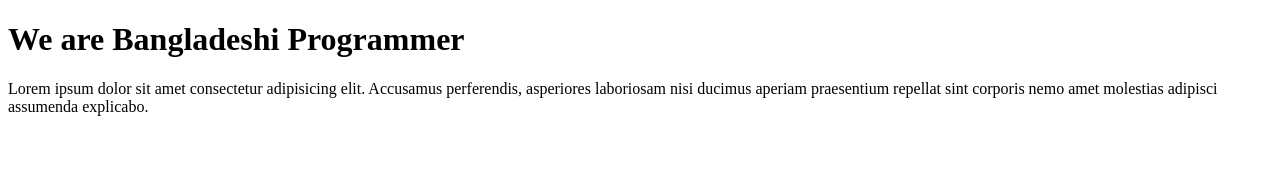
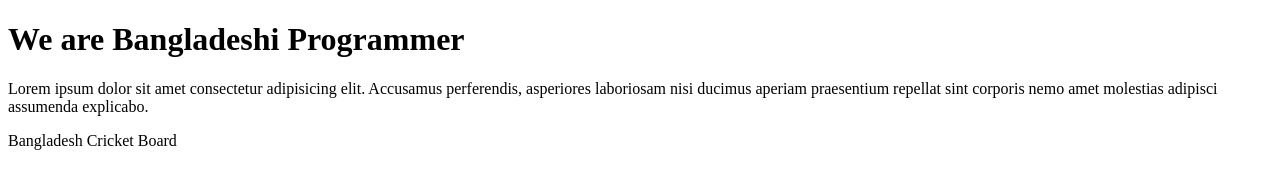
Before and after one commit to Hridoy514/2nd-projects, a plain HTML site: page index.html in a window 1280 px wide. Drawn offline with Linux system fonts and the light colour scheme.

Commit message:
Update index.html

```diff
--- a/index.html
+++ b/index.html
@@ -9,5 +9,6 @@
 <body>
     <h1>We are Bangladeshi Programmer </h1>
     <p>Lorem ipsum dolor sit amet consectetur adipisicing elit. Accusamus perferendis, asperiores laboriosam nisi ducimus aperiam praesentium repellat sint corporis nemo amet molestias adipisci assumenda explicabo.</p>
+    <p>Bangladesh Cricket Board</p>
 </body>
 </html>
```
